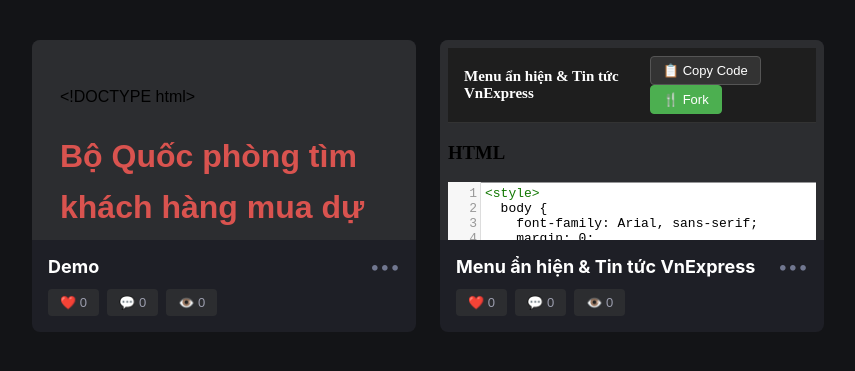
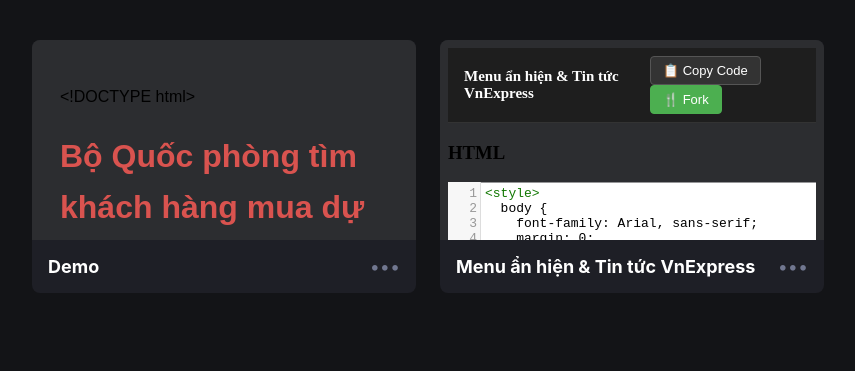
Before and after one commit to longhai/codes, a Jekyll site: the page built from index.html, in a window 1280 px wide. Shown: the top 371 px of the page, without its empty margins (8-863 px from the left). Built offline with Jekyll 4.4.1, drawn with Linux system fonts in a browser that asks for light colours.

Commit message:
Update index.html

```diff
--- a/index.html
+++ b/index.html
@@ -29,21 +29,16 @@
   <div class="container">
     <div class="pen-grid">
 
-      <!-- Vòng lặp tự động lấy tất cả bài viết trong thư mục _posts -->
+      <!-- Jekyll tự động quét toàn bộ bài viết trong _posts/ -->
       {% for post in site.posts %}
-      <a href="/viewer.html?post={{ post.url }}" class="pen-card">
+      <a href="{{ site.baseurl }}/viewer.html?post={{ post.url | relative_url }}" class="pen-card">
         <div class="preview-box">
-          <iframe src="{{ post.url }}"></iframe>
+          <iframe src="{{ post.url | relative_url }}"></iframe>
         </div>
         <div class="card-body">
           <div class="card-header">
             <h3 class="pen-title">{{ post.title }}</h3>
             <span class="more-btn">•••</span>
-          </div>
-          <div class="card-footer">
-            <button class="stat-btn">❤️ 0</button>
-            <button class="stat-btn">💬 0</button>
-            <button class="stat-btn">👁️ 0</button>
           </div>
         </div>
       </a>
```
